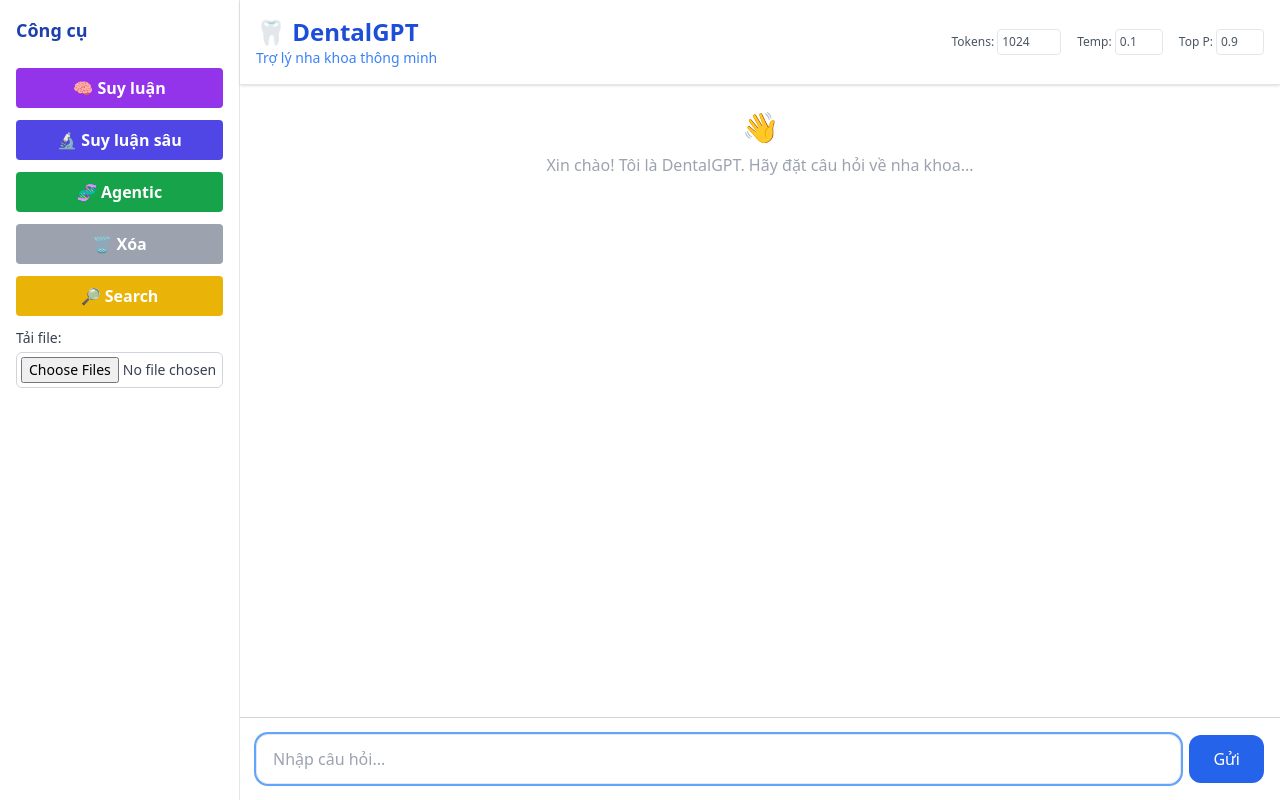
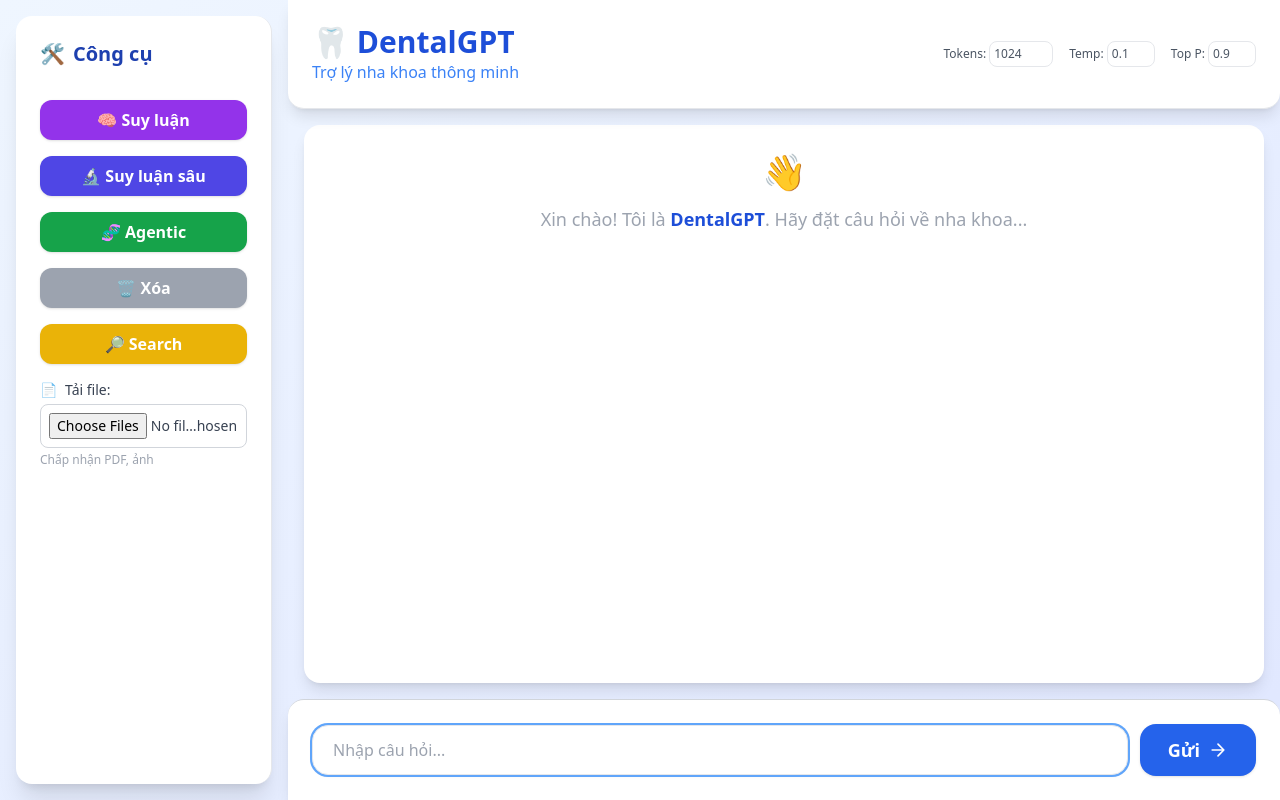
Before and after one commit to Nvcoing/DentalGPT, a Python web app: template Deploy/templates/index.html in a window 1280 px wide. Run offline with Jinja, Linux system fonts and the light colour scheme; the template is opened without the code that fills it, so the values that code supplies are empty; some libraries are stand-ins or nearby versions.

Commit message:
update UI

```diff
--- a/Deploy/config.txt
+++ b/Deploy/config.txt
@@ -1 +1 @@
-https://a15064f3c0fa.ngrok-free.app
+https://neo-doc-mines-dat.trycloudflare.com/
--- a/Deploy/gemini_tool/read_file.py
+++ b/Deploy/gemini_tool/read_file.py
@@ -1,6 +1,7 @@
 import mimetypes
 import google.generativeai as genai
 from gemini_tool.call_gemini import get_all_api_keys
+from rag_search.augmented import augmented as aug
 api_keys = get_all_api_keys()
 for key in api_keys:
     genai.configure(api_key=key)
@@ -21,4 +22,5 @@ def send_files_and_prompt(prompt, file_paths):
                 mime_type = 'application/octet-stream'
         uploaded_files.append(genai.upload_file(path, mime_type=mime_type))
     response = model.generate_content([prompt] + uploaded_files)
-    return response.text
+    response = aug(prompt, response.text, model_name="models/gemini-2.0-flash")
+    return response
--- a/Deploy/rag_search/google_search_api.py
+++ b/Deploy/rag_search/google_search_api.py
@@ -124,7 +124,7 @@ def get_page_content(url):
         return ""
 
 # Hàm chính: thực hiện tìm kiếm và trích xuất nội dung
-def tool_search(query, api_key=API_KEY, cse_id=CSE_ID, num_results=5):
+def tool_search(query, api_key=API_KEY, cse_id=CSE_ID, num_results=10):
     if not api_key or not cse_id:
         logger.error("API_KEY hoặc CSE_ID không được tìm thấy trong biến môi trường.")
         return []
--- /dev/null
+++ b/Deploy/server deploy.txt
@@ -0,0 +1,2 @@
+ssh ptitdemo@113.22.56.109
+Tlu@2801
--- a/Deploy/templates/index.html
+++ b/Deploy/templates/index.html
@@ -14,60 +14,65 @@
   <!-- Main layout -->
   <div class="flex h-full">
     <!-- Sidebar tools -->
-    <aside class="w-60 bg-white shadow-md p-4 space-y-3 border-r border-gray-200 overflow-y-auto">
-      <h2 class="text-blue-800 font-semibold text-lg mb-3">Công cụ</h2>
-      <button onclick="sendMessage('reason')" class="w-full bg-purple-600 hover:bg-purple-700 text-white font-semibold py-2 rounded transition">🧠 Suy luận</button>
-      <button onclick="sendMessage('deep_reason')" class="w-full bg-indigo-600 hover:bg-indigo-700 text-white font-semibold py-2 rounded transition">🔬 Suy luận sâu</button>
-      <button onclick="sendMessage('agentic')" class="w-full bg-green-600 hover:bg-green-700 text-white font-semibold py-2 rounded transition">🧬 Agentic</button>
-      <button onclick="clearChat()" class="w-full bg-gray-400 hover:bg-gray-500 text-white font-semibold py-2 rounded transition">🗑️ Xóa</button>
-      <button id="search-toggle-btn" onclick="toggleSearch()" class="w-full bg-yellow-500 hover:bg-yellow-600 text-white font-semibold py-2 rounded transition">🔎 Search</button>
-      <div class="mt-6">
-        <label class="block text-sm font-medium text-gray-700">Tải file:</label>
-        <input id="file-input" type="file" multiple accept=".pdf,image/*" class="block w-full mt-1 text-sm text-gray-700 border border-gray-300 rounded-md p-1" />
+    <aside class="w-64 bg-white shadow-xl rounded-2xl m-4 p-6 space-y-4 border-r border-gray-200 overflow-y-auto transition-all duration-300">
+      <h2 class="text-blue-800 font-bold text-xl mb-4 flex items-center gap-2"><span>🛠️</span> Công cụ</h2>
+      <button onclick="sendMessage('reason')" class="w-full bg-purple-600 hover:bg-purple-700 text-white font-semibold py-2 rounded-xl shadow transition">🧠 Suy luận</button>
+      <button onclick="sendMessage('deep_reason')" class="w-full bg-indigo-600 hover:bg-indigo-700 text-white font-semibold py-2 rounded-xl shadow transition">🔬 Suy luận sâu</button>
+      <button onclick="sendMessage('agentic')" class="w-full bg-green-600 hover:bg-green-700 text-white font-semibold py-2 rounded-xl shadow transition">🧬 Agentic</button>
+      <button onclick="clearChat()" class="w-full bg-gray-400 hover:bg-gray-500 text-white font-semibold py-2 rounded-xl shadow transition">🗑️ Xóa</button>
+      <button id="search-toggle-btn" onclick="toggleSearch()" class="w-full bg-yellow-500 hover:bg-yellow-600 text-white font-semibold py-2 rounded-xl shadow transition">🔎 Search</button>
+      <div class="mt-8">
+        <label class="block text-sm font-medium text-gray-700 mb-1 flex items-center gap-2"><span>📄</span> Tải file:</label>
+        <input id="file-input" type="file" multiple accept=".pdf,image/*" class="block w-full mt-1 text-sm text-gray-700 border border-gray-300 rounded-lg p-2 focus:ring-2 focus:ring-blue-400" />
+        <p class="text-xs text-gray-400 mt-1">Chấp nhận PDF, ảnh</p>
       </div>
     </aside>
 
     <!-- Main Chat Panel -->
     <div class="flex-1 flex flex-col">
       <!-- Header -->
-      <header class="p-4 bg-white shadow z-10 flex items-center justify-between border-b border-gray-200">
+      <header class="p-6 bg-white shadow-lg rounded-b-2xl z-10 flex items-center justify-between border-b border-gray-200">
         <div>
-          <h1 class="text-2xl font-bold text-blue-700">🦷 DentalGPT</h1>
-          <p class="text-sm text-blue-500">Trợ lý nha khoa thông minh</p>
+          <h1 class="text-3xl font-extrabold text-blue-700 flex items-center gap-2">🦷 DentalGPT</h1>
+          <p class="text-base text-blue-500">Trợ lý nha khoa thông minh</p>
         </div>
         <div class="hidden md:flex gap-4 text-xs text-gray-600 items-center">
           <label>Tokens:
-            <input id="max_tokens" type="number" value="1024" class="config-input w-16 border rounded p-1">
+            <input id="max_tokens" type="number" value="1024" class="config-input w-16 border rounded-lg p-1 focus:ring-2 focus:ring-blue-400">
           </label>
           <label>Temp:
-            <input id="temperature" type="number" step="0.1" value="0.1" class="config-input w-12 border rounded p-1">
+            <input id="temperature" type="number" step="0.1" value="0.1" class="config-input w-12 border rounded-lg p-1 focus:ring-2 focus:ring-blue-400">
           </label>
           <label>Top P:
-            <input id="top_p" type="number" step="0.1" value="0.9" class="config-input w-12 border rounded p-1">
+            <input id="top_p" type="number" step="0.1" value="0.9" class="config-input w-12 border rounded-lg p-1 focus:ring-2 focus:ring-blue-400">
           </label>
         </div>
       </header>
 
       <!-- Chat content -->
-      <main id="chat-box" class="flex-1 overflow-y-auto p-6 space-y-4 bg-white">
+      <main id="chat-box" class="flex-1 overflow-y-auto p-8 space-y-6 bg-white rounded-2xl m-4 shadow-lg transition-all duration-300">
         <div class="text-center text-gray-400">
-          <div class="text-3xl mb-2">👋</div>
-          <p>Xin chào! Tôi là DentalGPT. Hãy đặt câu hỏi về nha khoa...</p>
+          <div class="text-4xl mb-2 animate-bounce">👋</div>
+          <p class="text-lg">Xin chào! Tôi là <span class="font-bold text-blue-700">DentalGPT</span>. Hãy đặt câu hỏi về nha khoa...</p>
         </div>
+        <!-- Tin nhắn sẽ được render ở đây, có thể thêm avatar cho bot/user -->
       </main>
 
       <!-- Input area -->
-      <footer class="p-4 border-t border-gray-300 bg-white flex items-center gap-2">
-        <input id="user-input" type="text" placeholder="Nhập câu hỏi..." class="flex-1 px-4 py-3 border rounded-xl shadow focus:outline-none focus:ring-2 focus:ring-blue-400" onkeydown="handleKeyPress(event)" />
-        <button onclick="sendMessage('normal')" id="send-btn" class="px-6 py-3 bg-blue-600 text-white rounded-xl hover:bg-blue-700 transition">Gửi</button>
+      <footer class="p-6 border-t border-gray-300 bg-white flex items-center gap-3 rounded-t-2xl shadow-lg">
+        <input id="user-input" type="text" placeholder="Nhập câu hỏi..." class="flex-1 px-5 py-3 border rounded-2xl shadow focus:outline-none focus:ring-2 focus:ring-blue-400 text-base" onkeydown="handleKeyPress(event)" />
+        <button onclick="sendMessage('normal')" id="send-btn" class="flex items-center gap-2 px-7 py-3 bg-blue-600 text-white rounded-2xl hover:bg-blue-700 transition text-lg font-semibold shadow">
+          <span>Gửi</span>
+          <svg class="w-5 h-5" fill="none" stroke="currentColor" stroke-width="2" viewBox="0 0 24 24"><path stroke-linecap="round" stroke-linejoin="round" d="M5 12h14M12 5l7 7-7 7"/></svg>
+        </button>
       </footer>
     </div>
 
     <!-- Settings panel (mobile/fallback) -->
-    <div class="md:hidden absolute bottom-4 right-4 bg-white p-3 rounded-lg shadow-md border text-xs space-y-2">
-      <label>Tokens: <input id="mobile_tokens" type="number" value="1024" class="w-16 border rounded p-1"></label><br>
-      <label>Temp: <input id="mobile_temp" type="number" step="0.1" value="0.1" class="w-12 border rounded p-1"></label><br>
-      <label>Top P: <input id="mobile_top_p" type="number" step="0.1" value="0.9" class="w-12 border rounded p-1"></label>
+    <div class="md:hidden absolute bottom-4 right-4 bg-white p-4 rounded-2xl shadow-lg border text-xs space-y-2">
+      <label>Tokens: <input id="mobile_tokens" type="number" value="1024" class="w-16 border rounded-lg p-1"></label><br>
+      <label>Temp: <input id="mobile_temp" type="number" step="0.1" value="0.1" class="w-12 border rounded-lg p-1"></label><br>
+      <label>Top P: <input id="mobile_top_p" type="number" step="0.1" value="0.9" class="w-12 border rounded-lg p-1"></label>
     </div>
   </div>
 
```
Also changed, not shown: 1 other file.
